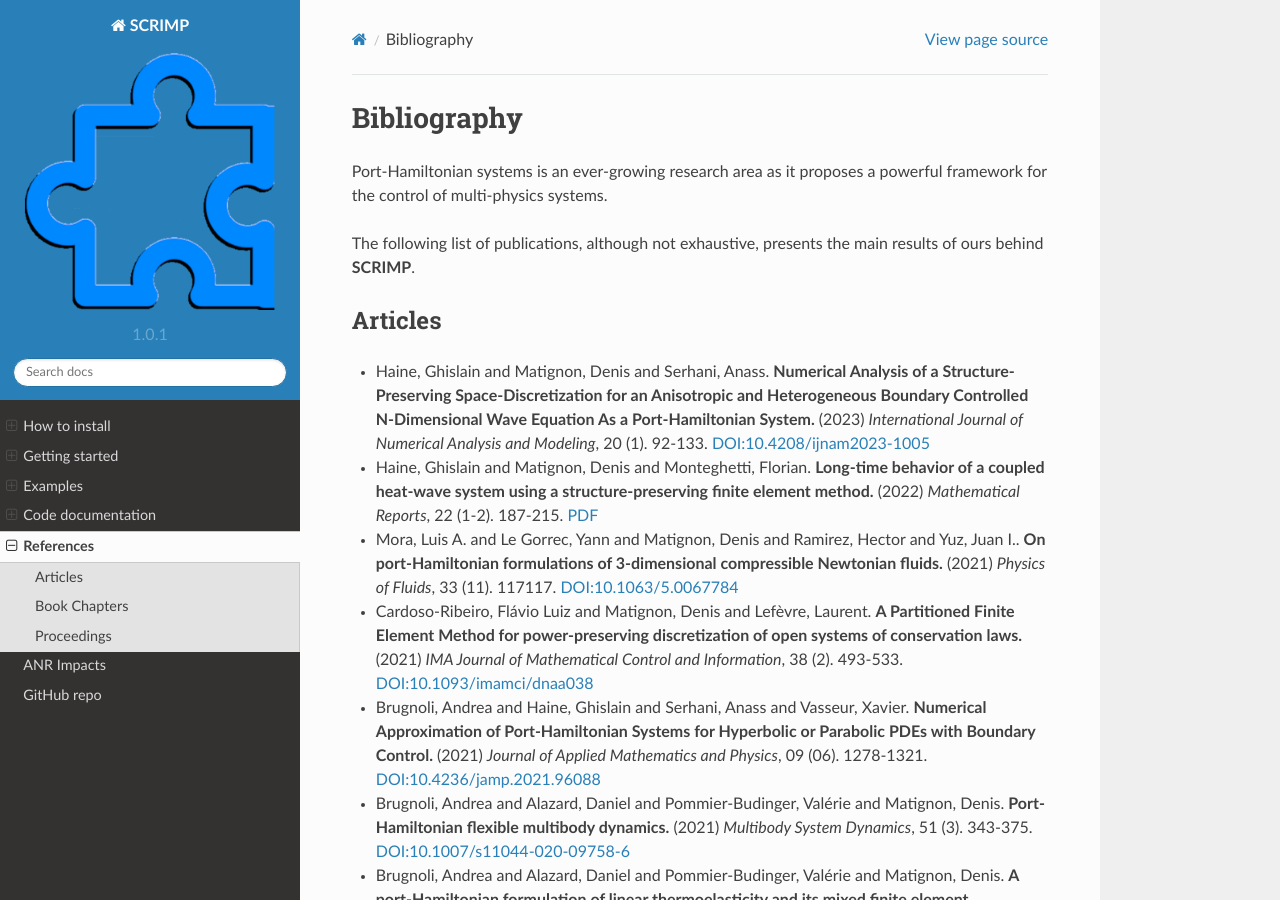
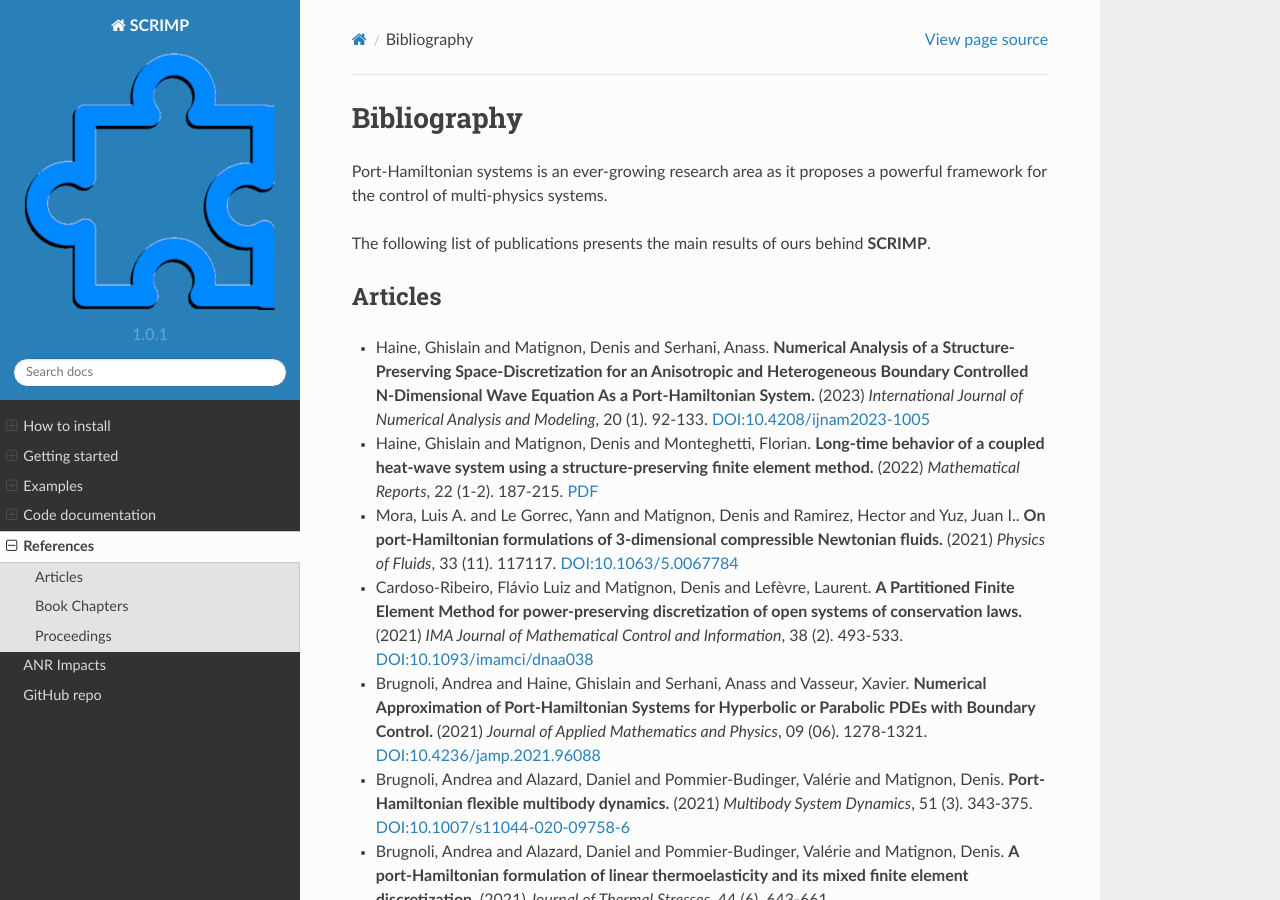
Before and after one commit to g-haine/scrimp, a Sphinx documentation site: the page built from docs/source/biblio.rst, in a window 1280 px wide and 900 px high. Built offline with Sphinx 7.4.7 and the Read the Docs theme 2.0.0, drawn with Linux system fonts in a browser that asks for light colours.

```diff
--- a/docs/source/biblio.rst
+++ b/docs/source/biblio.rst
@@ -5,7 +5,7 @@
 
 Port-Hamiltonian systems is an ever-growing research area as it proposes a powerful framework for the control of multi-physics systems.
 
-The following list of publications, although not exhaustive, presents the main results of ours behind **SCRIMP**.
+The following list of publications presents the main results of ours behind **SCRIMP**.
 
 Articles
 ^^^^^^^^
```
